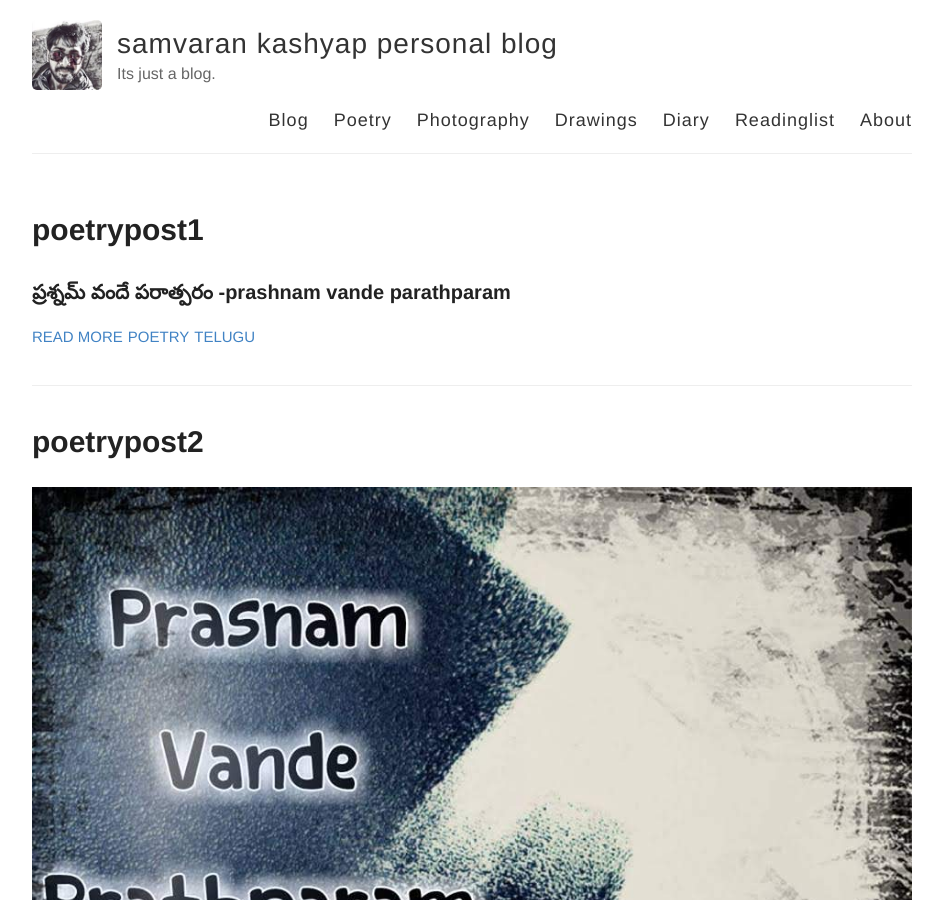
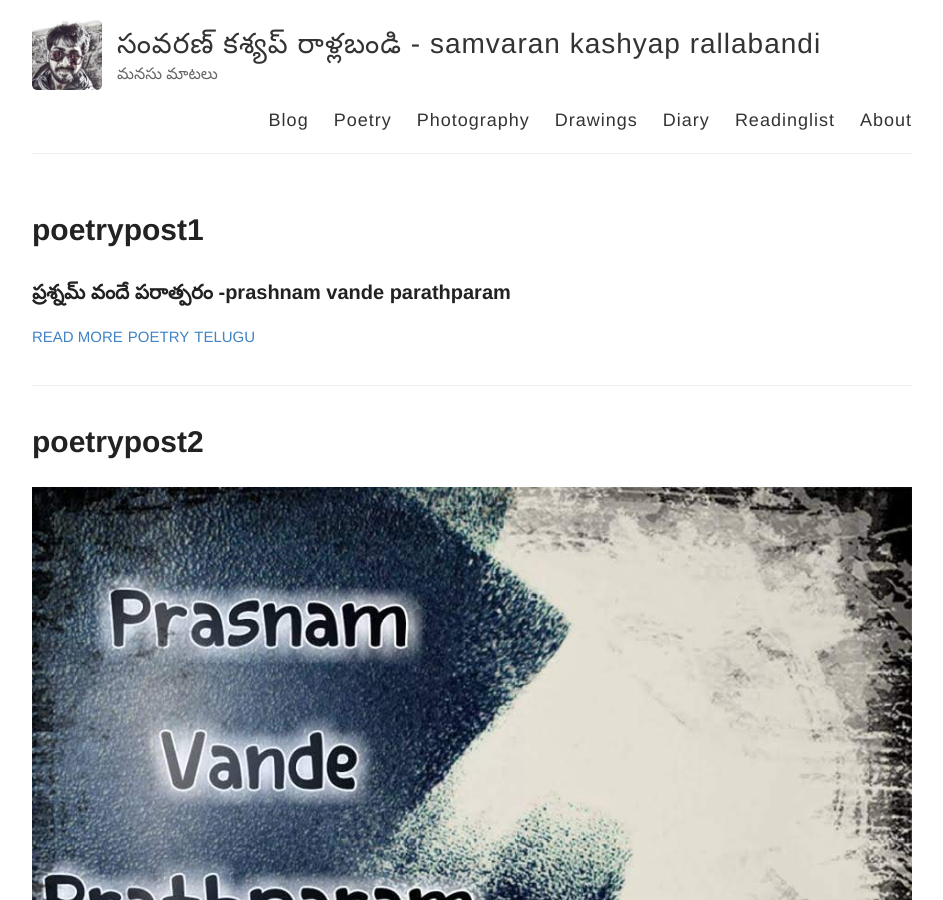
Before and after one commit to rsk/rsk.github.io, a Jekyll site: the page built from index.html, in a window 1280 px wide and 900 px high. Shown: the whole window, without its empty margins (168-1111 px from the left). Built offline with Jekyll 4.4.1, drawn with Linux system fonts in a browser that asks for light colours.

Commit message:
update title of the blog

```diff
--- a/_config.yml
+++ b/_config.yml
@@ -3,10 +3,10 @@
 #
 
 # Name of your site (displayed in the header)
-name: samvaran kashyap personal blog
+name: సంవరణ్ కశ్యప్ రాళ్లబండి - samvaran kashyap rallabandi
 
 # Short bio or description (displayed in the header)
-description: Its just a blog.
+description: మనసు మాటలు
 
 # URL of your avatar or profile pic (you could use your GitHub profile pic)
 avatar: https://raw.githubusercontent.com/rsk/rsk.github.io/master/images/insta_pic.jpg
```
